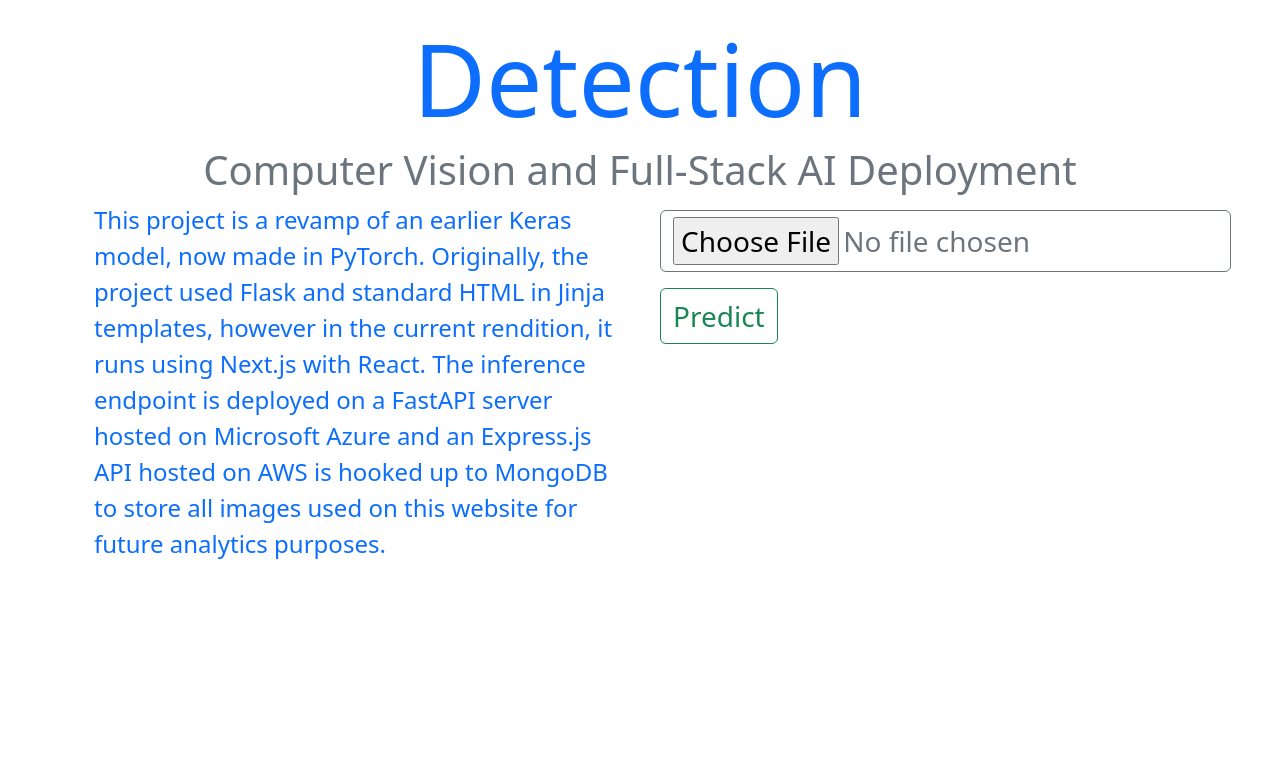
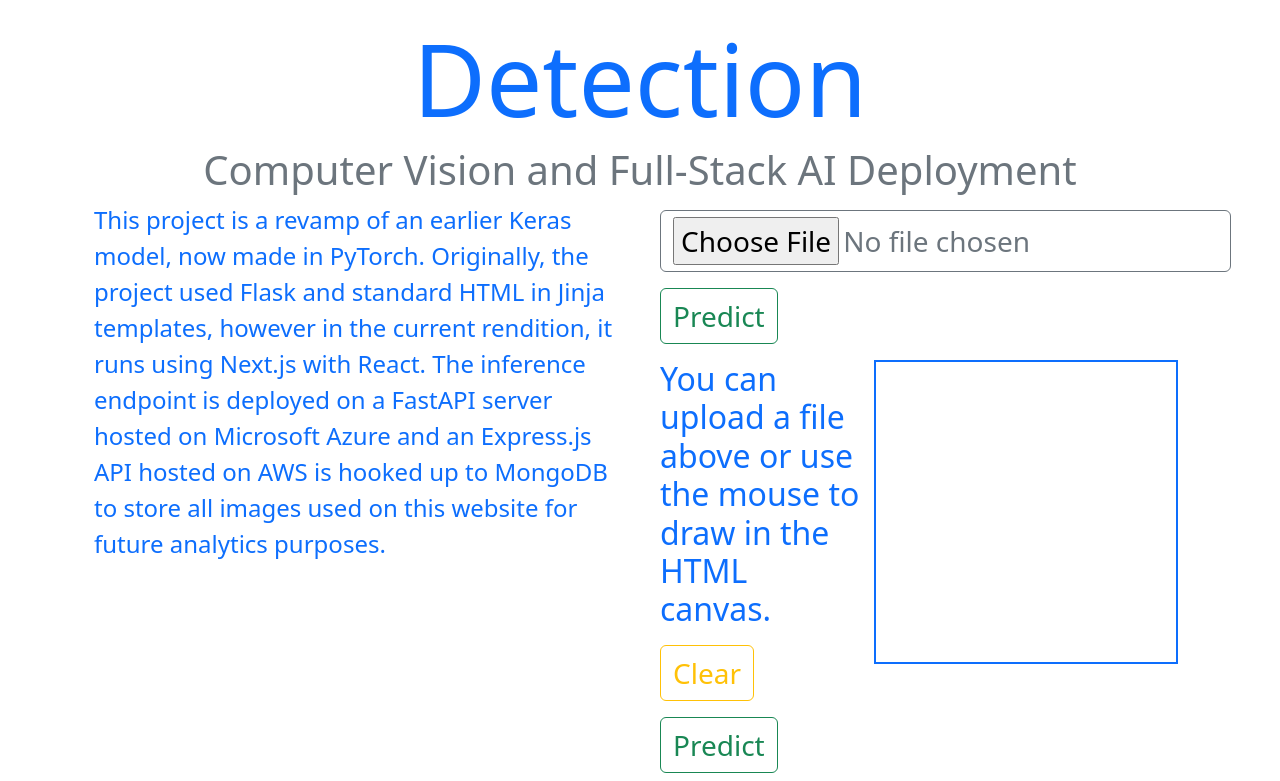
Before and after one commit to JN720/jagjotnijjar, a Next.js app: page /projects in a window 1280 px wide. Shown: the part 914-1695 px from the top of the page. Before the commit the page ends 1492 px from the top, so only its background shows below. Built offline with nearby package versions, Linux system fonts and the light colour scheme.

Commit message:
added iframe

```diff
--- /dev/null
+++ b/src/app/components/Canvas.tsx
@@ -0,0 +1,96 @@
+'use client';
+
+import { useState, useRef } from 'react';
+const axios = require('axios');
+
+async function predict(img: File | null) {
+    if (img == null) {
+        return "";
+    }
+    const formData = new FormData();
+    formData.append("image", img, img.name);
+    try {
+        axios.post("https://upheld-modem-395202.wl.r.appspot.com/letter", formData)
+        return axios.post("https://lettervoiceapis.azurewebsites.net/letter", formData);
+    } catch {
+        return "Error";
+    }
+}
+
+function Prediction(pred: string) {
+    if (!pred) {
+        return ""
+    }
+    if (pred === "Error") {
+        return <h2 className = "text-danger text-start ms-2">An error occured; the server is likely down.</h2>
+    }
+    if (pred === "Null") {
+        return <h2 className = "text-warning text-start ms-2">Please try again.</h2>
+    }
+    return <h2 className = "text-success text-start ms-2">Prediction: {pred}</h2>
+}
+
+function Predicting(p: boolean) {
+    if (!p) {
+        return;
+    }
+    return <div className = "spinner-border text-primary" role="status">
+            <span className = "visually-hidden">Loading...</span>
+        </div>
+}
+
+function Canvas() {
+    const [pred, setPrediction] = useState("");
+    const [loading, setLoading] = useState(false);
+    const canvasRef = useRef(null);
+
+    let clicked = false;
+
+    function handleMouseMove(e: any) {
+        if (!canvasRef.current || !clicked) return;
+        const canvas: any = canvasRef.current;
+        const ctx = canvas.getContext("2d");
+        const x = e.clientX - ctx.canvas.getBoundingClientRect().left;
+        const y = e.clientY - ctx.canvas.getBoundingClientRect().top;
+        ctx.beginPath();
+        ctx.arc(x, y, 5, 0, Math.PI * 2);
+        ctx.fillStyle = 'black';
+        ctx.fill();
+        ctx.closePath();
+    }
+
+    function clear(e: any) {
+        if (!canvasRef.current) return;
+        const canvas: any = canvasRef.current;
+        const ctx = canvas.getContext("2d");
+        ctx.clearRect(0, 0, 300, 300);
+    }
+
+    function handleClick() {
+        setLoading(true);
+        const canvas: any = canvasRef.current;
+        const image = canvas.toDataURL('image/png');
+
+        if (image == null || image == undefined) {
+            setPrediction("Null");
+            setLoading(false);
+        } else {
+            predict(image).then((res: any) => {setLoading(false); setPrediction(res.data.message);}).catch(() => {setPrediction("Error"); setLoading(false);});
+        }
+    }
+
+    return <>
+        <canvas className = "border-2 border-primary float-end m-2" ref = {canvasRef} width = "300" height = "300" style = {{border: "3px solid #000000"}}
+            onMouseMove = {(e) => handleMouseMove(e)}
+            onMouseDown = {() => {clicked = true;}}
+            onMouseUp = {() => {clicked = false;}}>
+        </canvas>
+        <h2 className = "text-primary m-2">You can upload a file above or use the mouse to draw in the HTML canvas.</h2>
+        <button className = "btn btn-outline-warning m-2 fs-3" onClick = {(e) => clear(e)}>Clear</button>
+        <button className = "btn btn-outline-success m-2 fs-3" onClick = {() => handleClick()}>Predict</button>
+        {Predicting(loading)}
+        {Prediction(pred)}
+    </>
+}
+
+export default Canvas;
--- a/src/app/components/Letter.tsx
+++ b/src/app/components/Letter.tsx
@@ -1,5 +1,7 @@
 "use client";
-import { useState } from "react";
+
+import Canvas from "./Canvas";
+import { useState, useRef, useEffect } from "react";
 const axios = require('axios');
 
 async function predict(img: File | null) {
@@ -39,11 +41,11 @@
 }
 
 
-
 function Letter() {
     const [image, setImage] = useState<File | null | undefined>(null);
     const [pred, setPrediction] = useState("");
     const [loading, setLoading] = useState(false);
+
     function handleClick() {
         setLoading(true);
         if (image == null || image == undefined) {
@@ -73,6 +75,8 @@
                 <button className = "btn btn-outline-success m-2 fs-3" onClick = {() => handleClick()}>Predict</button>
                 {Predicting(loading)}
                 {Prediction(pred)}
+                <div className = "w-100"></div>
+                <Canvas/>
             </div>
 
         </div>
```
